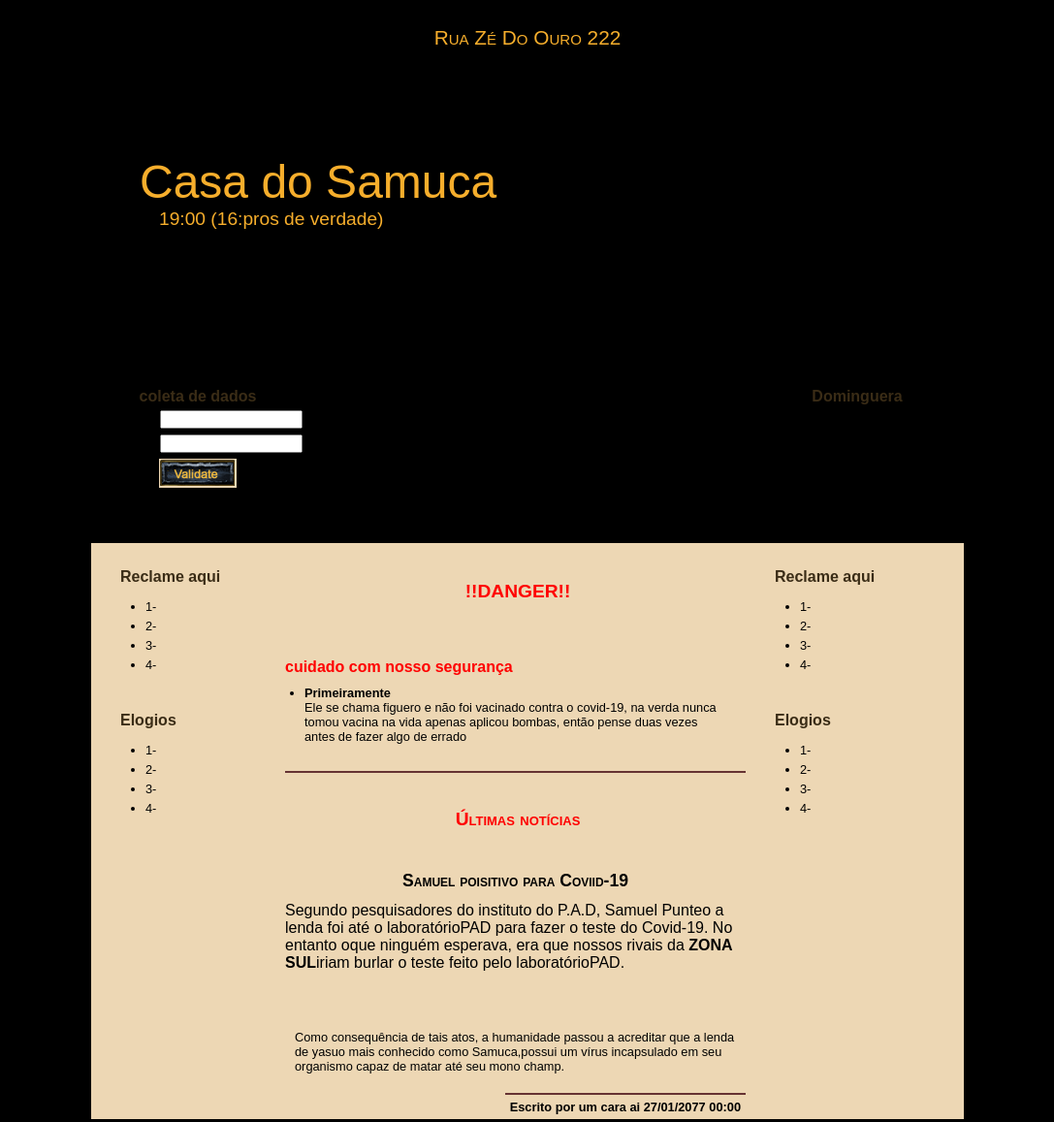
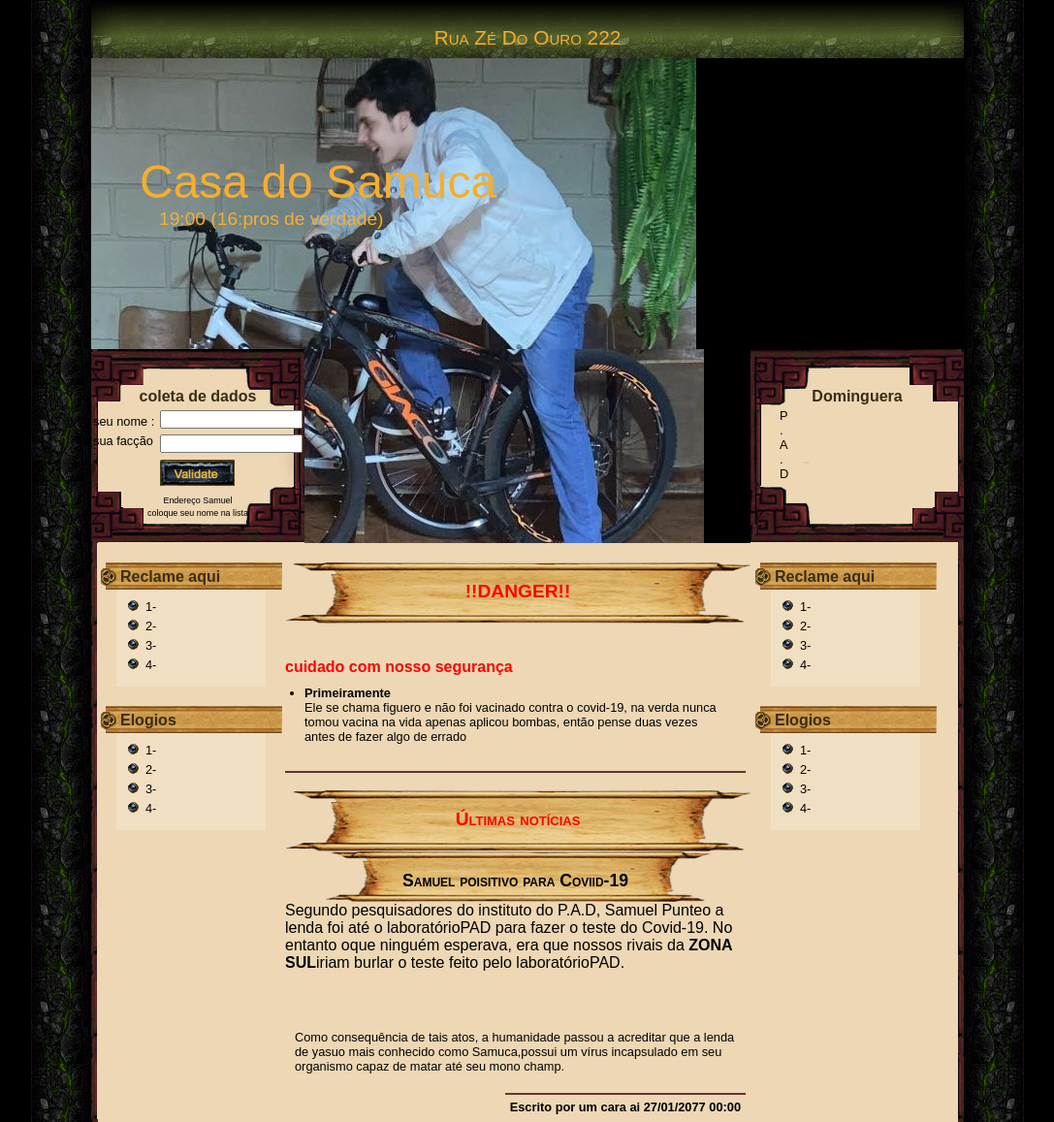
Before and after one commit to Leonardo-Borges-AF/churras, a plain HTML site: page index.htm in a window 1280 px wide. Shown: the top 1157 px of the page at 97% size, without its empty margins (96-1183 px from the left). Drawn offline with Linux system fonts and the light colour scheme; files whose address does not match are found by name.

Commit message:
Update style.css

```diff
--- a/style.css
+++ b/style.css
@@ -25,7 +25,7 @@ a:hover, a:active {
 }
 
 #frame {
-	background: url(images/frame.gif) repeat-y;
+	background: url(frame.gif) repeat-y;
 	width: 1024px;
 }
 
@@ -34,7 +34,7 @@ a:hover, a:active {
 
 
 #big_menu {
-	background: url(images/bg_big_menu.gif) no-repeat;
+	background: url(bg_big_menu.gif) no-repeat;
 	width: 900px;
 	height: 50px;
 	padding-top:10px;
@@ -55,7 +55,7 @@ a:hover, a:active {
 /***** Top_header *****/
 
 #top_header {
-	background: url(images/bike.jpg) no-repeat;
+	background: url(bike.jpg) no-repeat;
 	width: 900px;
 	height: 300px;
 }
@@ -90,12 +90,12 @@ a:hover, a:active {
 
 
 .block_header2 {
-	background: url(images/bg_block_header2.gif) no-repeat;
+	background: url(bg_block_header2.gif) no-repeat;
 	width: 220px;
 	height: 200px;
 }
 .block_header {
-	background: url(images/bg_block_header.gif) no-repeat;
+	background: url(bg_block_header.gif) no-repeat;
 	width: 220px;
 	height: 200px;
 }
@@ -128,7 +128,7 @@ a:hover, a:active {
 }
 
 #bottom_header_middle {
-	background: url(images/abaixo.jpg) no-repeat;
+	background: url(abaixo.jpg) no-repeat;
 	width: 460px;
 	height: 200px;
 }
@@ -138,7 +138,7 @@ a:hover, a:active {
 
 
 #border {
-	background: url(images/middle_frame.gif) repeat-y #edd7b4;
+	background: url(middle_frame.gif) repeat-y #edd7b4;
 	width: 900px;
 }
 
@@ -161,7 +161,7 @@ a:hover, a:active {
 }
 
 .little_menu h1 {
-	background: url(images/bg_tittle_menu.gif) no-repeat;
+	background: url(bg_tittle_menu.gif) no-repeat;
 	width: 167px;
 	height: 28px;
 	color: #3a2c16;
@@ -172,20 +172,20 @@ a:hover, a:active {
 }
 
 .little_menu ul {
-	background: url(images/bg_menu.gif) repeat-y center;
+	background: url(bg_menu.gif) repeat-y center;
 	width: 145px;
 	padding: 10px 0 10px 10px;
 }
 
 .little_menu li {
-	list-style: url(images/puce.gif);
+	list-style: url(puce.gif);
 	margin-left: 20px;
 	font-size: 0.8em;
 	padding-bottom: 5px;
 }
 
 .little_menu p {
-	background: url(images/bg_menu.gif) repeat-y center;
+	background: url(bg_menu.gif) repeat-y center;
 	width: 145px;
 	color: #009900;
 	padding: 10px 0 10px 10px;
@@ -239,7 +239,7 @@ h3 {
 }
 
 h2 {
-	background: url(images/pachemin1.gif) no-repeat;
+	background: url(pachemin1.gif) no-repeat;
 	width: 480px;
 	height: 63px;
 	font-size: 1.2em;
@@ -250,7 +250,7 @@ h2 {
 }
 
 h5 {
-	background: url(images/parchemin2.gif) no-repeat;
+	background: url(parchemin2.gif) no-repeat;
 	width: 409px;
 	height: 52px;
 	font-size: 1.1em;
@@ -316,7 +316,7 @@ h5 {
 /***** Footer *****/
 
 #footer {
-	background: url(images/bg_footer.gif) no-repeat;
+	background: url(bg_footer.gif) no-repeat;
 	width: 880px;
 	height: 78px;
 	padding: 70px 10px 0 10px;
```
